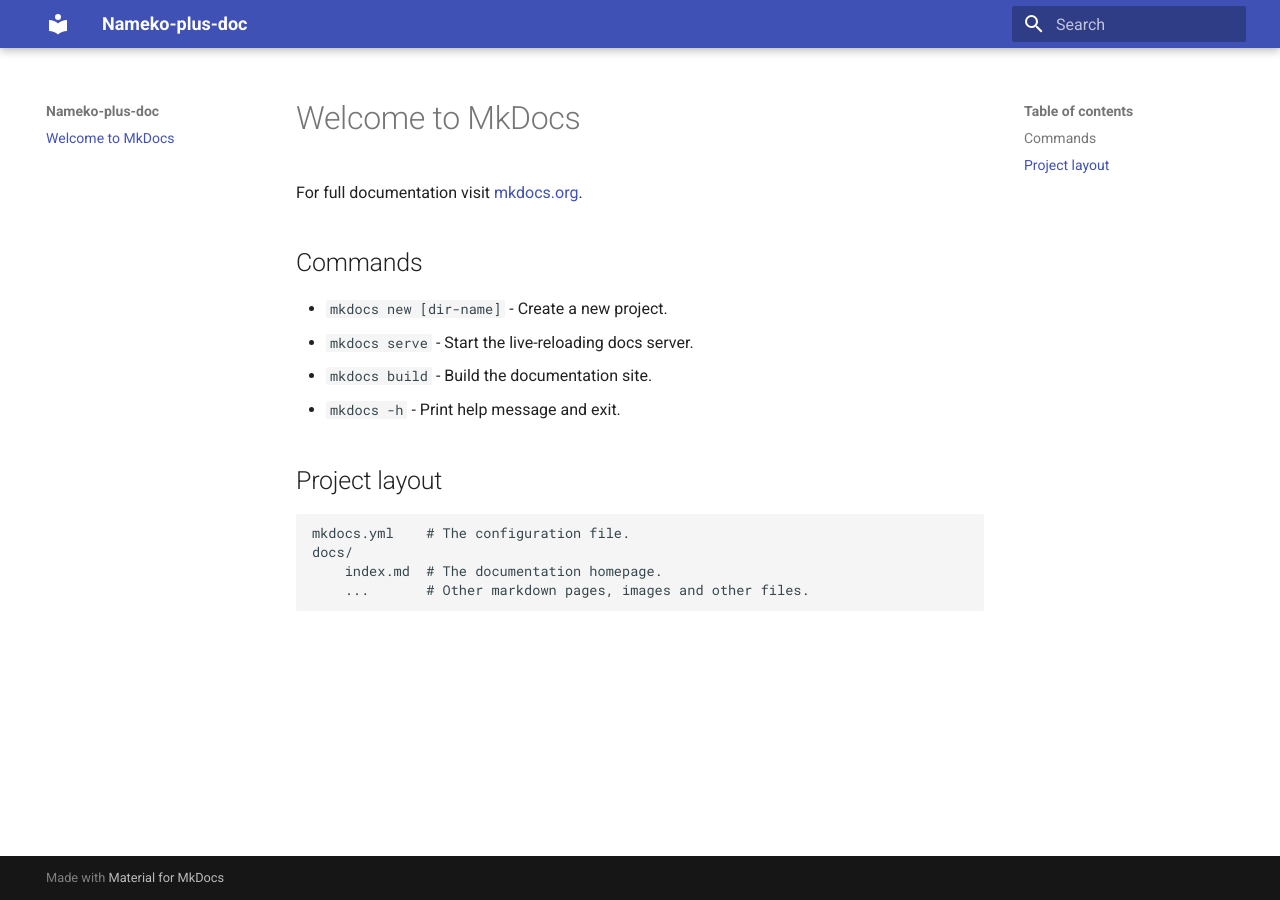
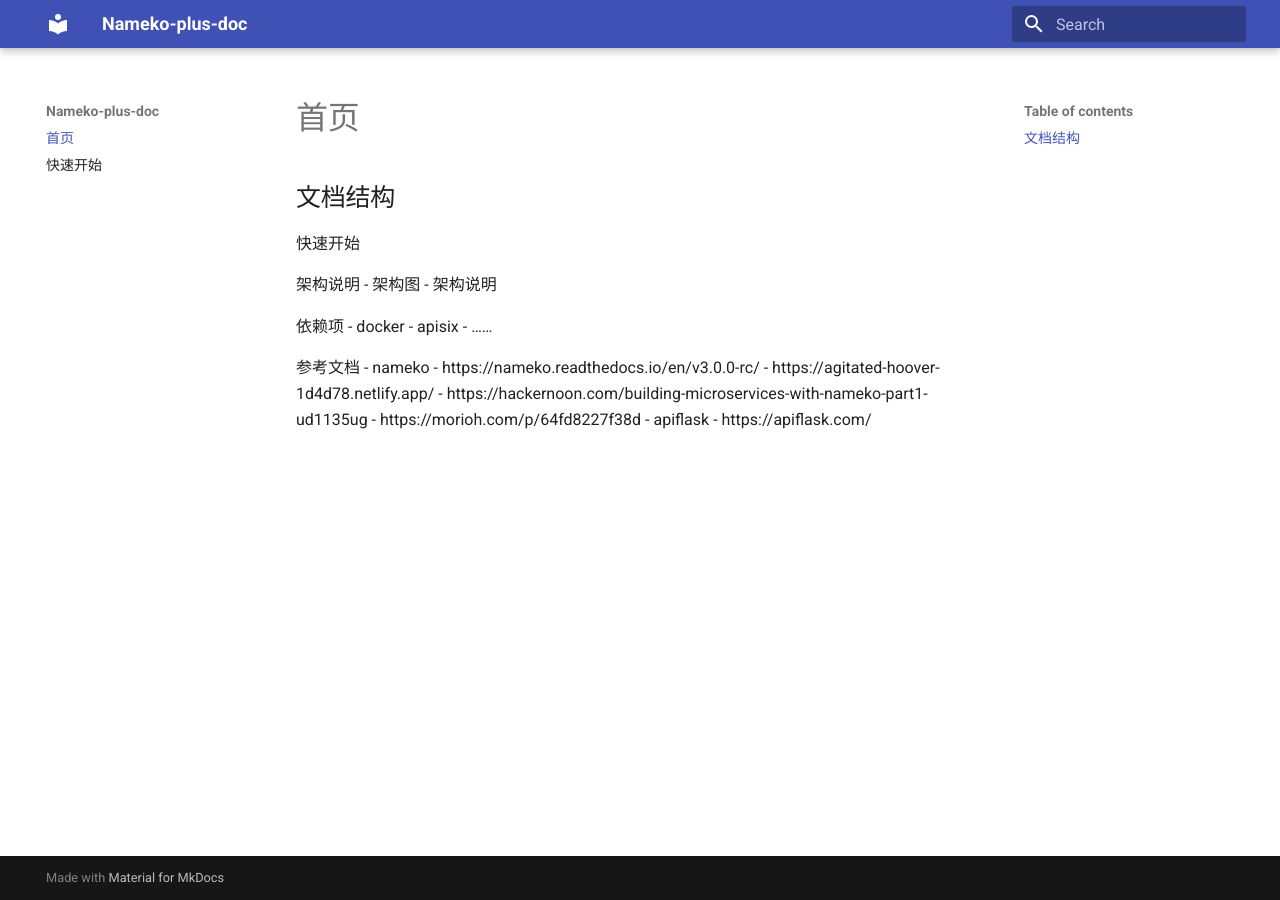
Before and after one commit to Bryanthelol/nameko-plus-doc, an MkDocs documentation site: the page built from docs/index.md, in a window 1280 px wide. Built offline with MkDocs 1.6.1 and Material for MkDocs 9.7.7, drawn with Linux system fonts in a browser that asks for light colours.

Commit message:
update doc

```diff
--- a/docs/index.md
+++ b/docs/index.md
@@ -1,17 +1,24 @@
-# Welcome to MkDocs
+# 首页
 
-For full documentation visit [mkdocs.org](https://www.mkdocs.org).
 
-## Commands
+## 文档结构
 
-* `mkdocs new [dir-name]` - Create a new project.
-* `mkdocs serve` - Start the live-reloading docs server.
-* `mkdocs build` - Build the documentation site.
-* `mkdocs -h` - Print help message and exit.
+快速开始
 
-## Project layout
+架构说明
+- 架构图
+- 架构说明
 
-    mkdocs.yml    # The configuration file.
-    docs/
-        index.md  # The documentation homepage.
-        ...       # Other markdown pages, images and other files.
+依赖项
+- docker
+- apisix
+- ……
+
+参考文档
+- nameko
+	- https://nameko.readthedocs.io/en/v3.0.0-rc/
+	- https://agitated-hoover-1d4d78.netlify.app/
+	- https://hackernoon.com/building-microservices-with-nameko-part1-ud1135ug
+	- https://morioh.com/p/64fd8227f38d
+- apiflask
+	- https://apiflask.com/
```
Also changed, not shown: docs/快速开始.md (added).
